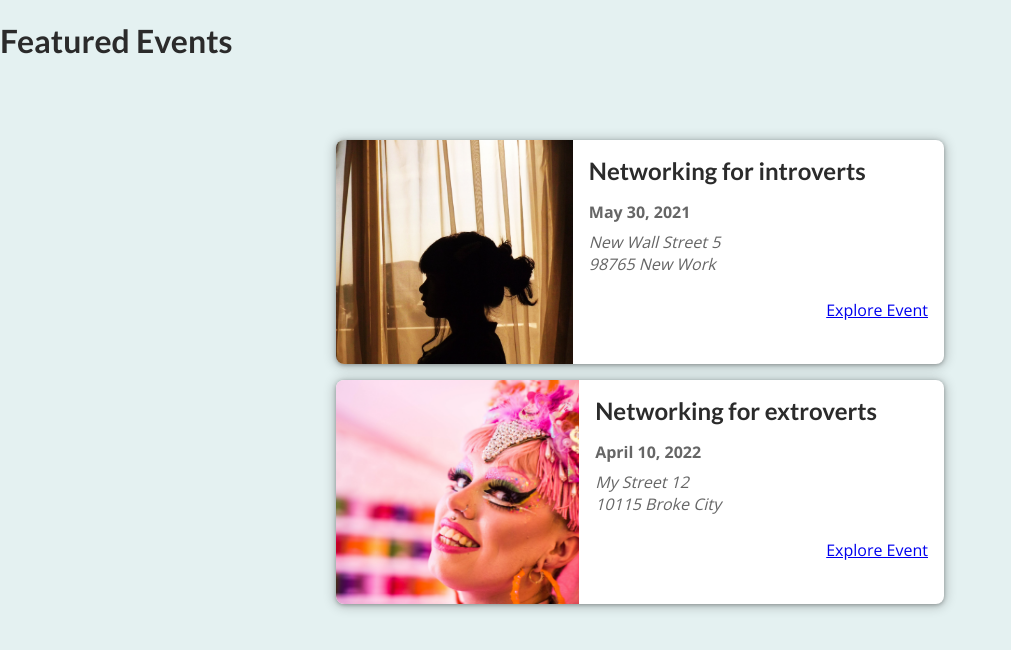
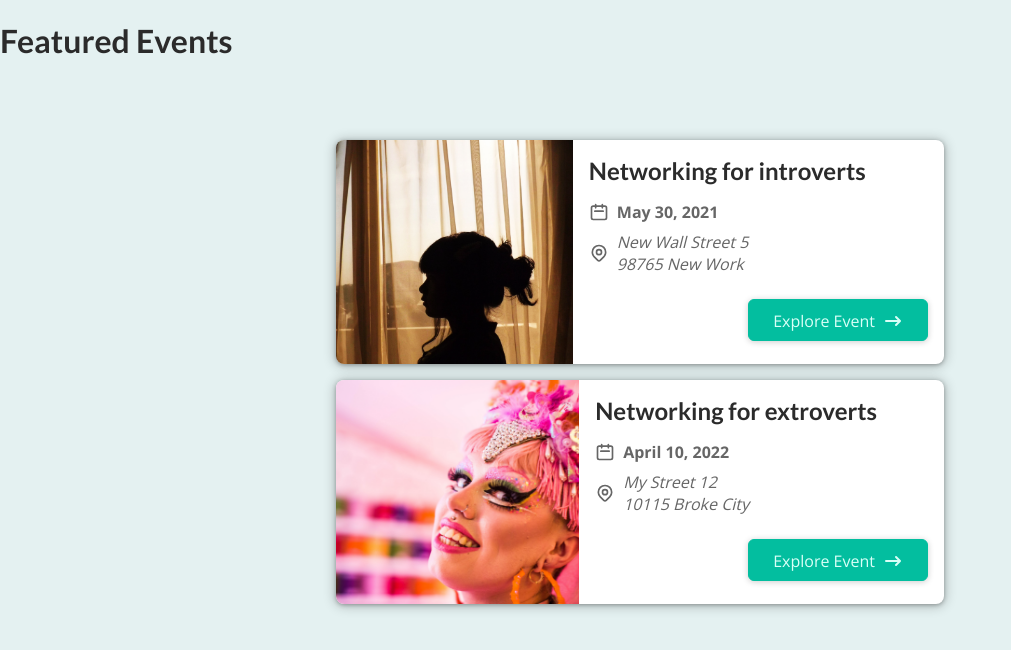
Before and after one commit to konojack/nextjs-file-based-routing, a Next.js app: page / in a window 1280 px wide. Shown: the top 650 px of the page, without its empty margins (0-1011 px from the left). Built offline with nearby package versions, Linux system fonts and the light colour scheme.

Commit message:
added buttons & icons

```diff
--- a/components/events/EventItem.js
+++ b/components/events/EventItem.js
@@ -1,6 +1,8 @@
 import Image from 'next/image';
-import Link from 'next/link';
-
+import Button from '../ui/button';
+import DateIcon from '../icons/date-icon';
+import AddressIcon from '../icons/address-icon';
+import ArrowRightIcon from '../icons/arrow-right-icon';
 import classes from './EventItem.module.css';
 
 function EventItem({ event: { title, image, date, location, id } }) {
@@ -20,14 +22,21 @@
         <div className={classes.summary}>
           <h2>{title}</h2>
           <div className={classes.date}>
+            <DateIcon />
             <time>{readableDate}</time>
           </div>
           <div className={classes.address}>
+            <AddressIcon />
             <address>{formattedAddress}</address>
           </div>
         </div>
         <div className={classes.actions}>
-          <Link href={exploreLink}>Explore Event</Link>
+          <Button link={exploreLink}>
+            <span>Explore Event</span>
+            <span className={classes.icon}>
+              <ArrowRightIcon />
+            </span>
+          </Button>
         </div>
       </div>
     </li>
--- /dev/null
+++ b/components/icons/address-icon.js
@@ -0,0 +1,25 @@
+function AddressIcon() {
+  return (
+    <svg
+      xmlns="http://www.w3.org/2000/svg"
+      fill="none"
+      viewBox="0 0 24 24"
+      stroke="currentColor"
+    >
+      <path
+        strokeLinecap="round"
+        strokeLinejoin="round"
+        strokeWidth={2}
+        d="M17.657 16.657L13.414 20.9a1.998 1.998 0 01-2.827 0l-4.244-4.243a8 8 0 1111.314 0z"
+      />
+      <path
+        strokeLinecap="round"
+        strokeLinejoin="round"
+        strokeWidth={2}
+        d="M15 11a3 3 0 11-6 0 3 3 0 016 0z"
+      />
+    </svg>
+  );
+}
+
+export default AddressIcon;
--- /dev/null
+++ b/components/icons/arrow-right-icon.js
@@ -0,0 +1,17 @@
+function ArrowRightIcon() {
+  return (
+    <svg
+      xmlns='http://www.w3.org/2000/svg'
+      viewBox='0 0 20 20'
+      fill='currentColor'
+    >
+      <path
+        fillRule='evenodd'
+        d='M12.293 5.293a1 1 0 011.414 0l4 4a1 1 0 010 1.414l-4 4a1 1 0 01-1.414-1.414L14.586 11H3a1 1 0 110-2h11.586l-2.293-2.293a1 1 0 010-1.414z'
+        clipRule='evenodd'
+      />
+    </svg>
+  );
+}
+
+export default ArrowRightIcon;
--- /dev/null
+++ b/components/icons/date-icon.js
@@ -0,0 +1,19 @@
+function DateIcon() {
+  return (
+    <svg
+      xmlns='http://www.w3.org/2000/svg'
+      fill='none'
+      viewBox='0 0 24 24'
+      stroke='currentColor'
+    >
+      <path
+        strokeLinecap='round'
+        strokeLinejoin='round'
+        strokeWidth={2}
+        d='M8 7V3m8 4V3m-9 8h10M5 21h14a2 2 0 002-2V7a2 2 0 00-2-2H5a2 2 0 00-2 2v12a2 2 0 002 2z'
+      />
+    </svg>
+  );
+}
+
+export default DateIcon;
--- /dev/null
+++ b/components/ui/button.js
@@ -0,0 +1,12 @@
+import Link from 'next/link';
+import classes from './button.module.css';
+
+function Button({ children, link }) {
+  return (
+    <Link className={classes.btn} href={link}>
+      {children}
+    </Link>
+  );
+}
+
+export default Button;
--- /dev/null
+++ b/components/ui/button.module.css
@@ -0,0 +1,18 @@
+.btn {
+  text-decoration: none;
+  cursor: pointer;
+  font: inherit;
+  background-color: #03be9f;
+  border: 1px solid #03be9f;
+  border-radius: 6px;
+  color: #dafff7;
+  padding: 0.5rem 1.5rem;
+  text-align: center;
+  box-shadow: 0 1px 6px rgba(0, 0, 0, 0.2);
+}
+
+.btn:hover,
+.btn:active {
+  background-color: #02afa1;
+  border-color: #02afa1;
+}
```
